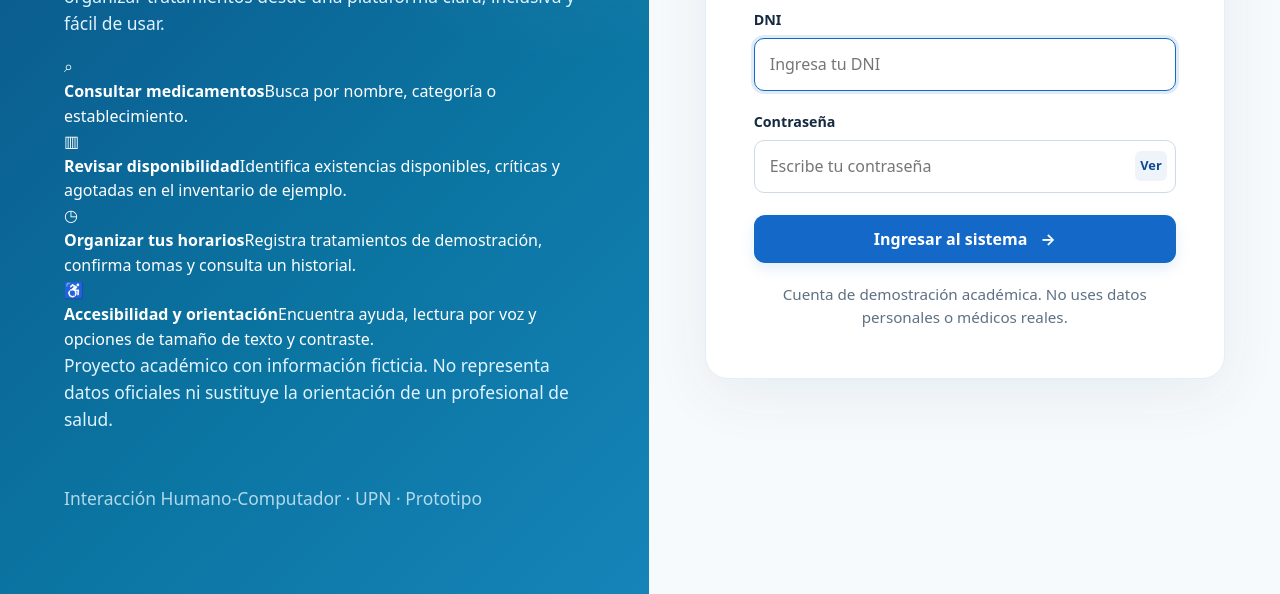
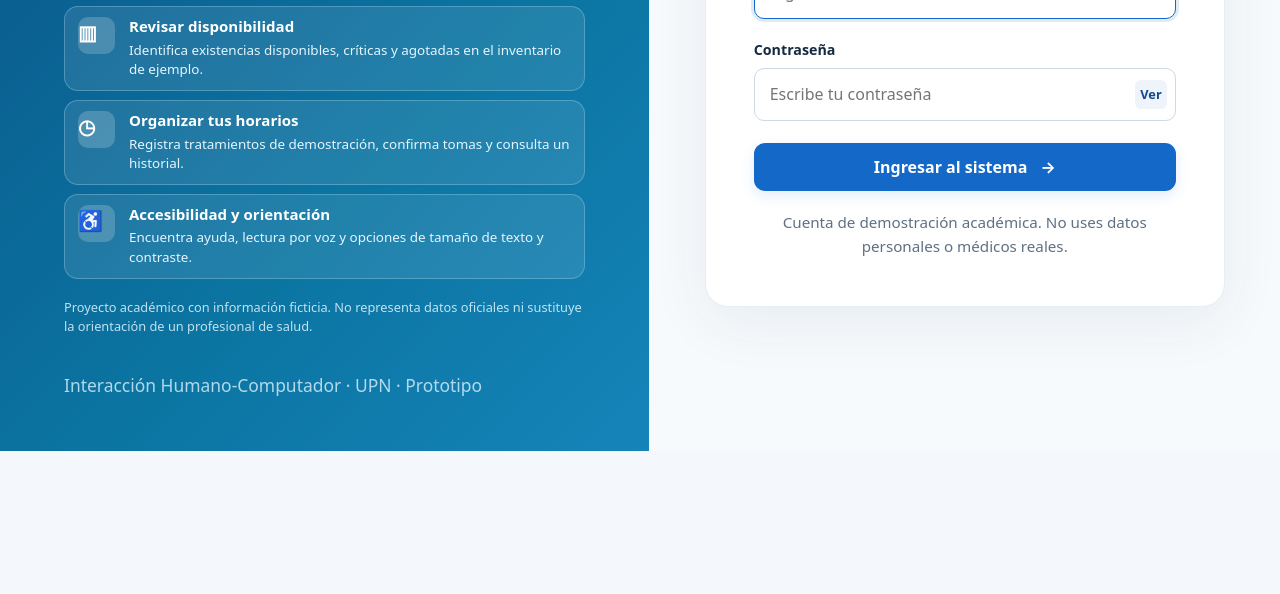
Before and after one commit to joakingg1314/MediCuida-Grupo1, a plain HTML site: page index.html in a window 1280 px wide. Shown: the part 472-1066 px from the top of the page. After the commit the page ends 923 px from the top, so only its background shows below. Drawn offline with Linux system fonts and the light colour scheme; no server answers.

Commit message:
Diseñar selector de rol y panel informativo del inicio de sesión

```diff
--- a/styles.css
+++ b/styles.css
@@ -1392,3 +1392,60 @@ body.high-contrast p {
 .auth-panel[hidden]{display:none!important}
 .auth-panel label{display:block;font-size:.89rem;font-weight:750;margin:20px 0 7px}
 .auth-panel .btn{margin-top:22px}
+
+/* Opciones por rol y descripción de funcionalidades del acceso */
+.login-services{
+  display:grid;
+  gap:13px;
+  margin-top:26px;
+  max-width:595px
+}
+.login-service{
+  display:flex;
+  align-items:flex-start;
+  gap:14px;
+  background:rgba(255,255,255,.095);
+  border:1px solid rgba(202,238,254,.28);
+  padding:14px 17px;
+  border-radius:14px
+}
+.login-service-icon{
+  flex:0 0 37px;
+  height:37px;
+  display:grid;
+  place-items:center;
+  border-radius:10px;
+  background:rgba(255,255,255,.19);
+  font-weight:800;
+  font-size:1.25rem;
+  color:white
+}
+.login-service strong,.login-service span{display:block}
+.login-service strong{font-size:.94rem;line-height:1.3;margin-bottom:4px;color:white}
+.login-service div>span{font-size:.84rem;line-height:1.46;color:#e4f5ff}
+.login-side .login-side-note{font-size:.8rem;opacity:.85;margin:19px 0 0}
+.role-help{font-size:.82rem;line-height:1.4;margin:6px 0 0;color:#657789}
+.role-extra{
+  margin:21px 0 5px;
+  padding:16px 18px 18px;
+  background:#f1f7fc;
+  border:1px solid #d6e6f3;
+  border-radius:13px
+}
+.role-extra h3{margin:0 0 9px;color:#154e82;font-size:1.02rem}
+.role-extra label{margin-top:12px}
+.role-hint{display:block;margin-top:9px;color:#657789;line-height:1.45}
+@media (min-width:821px) and (max-height:800px){
+  .login-side{padding-top:34px;padding-bottom:34px}
+  .login-side h1{font-size:clamp(2.4rem,3.8vw,4rem)}
+  .login-services{gap:9px;margin-top:18px}
+  .login-service{padding:10px 13px}
+}
+@media (max-width:820px){
+  .login-services{grid-template-columns:repeat(2,minmax(0,1fr));margin-top:20px}
+}
+@media (max-width:560px){
+  .login-services{grid-template-columns:1fr}
+  .login-side{padding:26px}
+  .login-side h1{font-size:2.1rem}
+}
```
